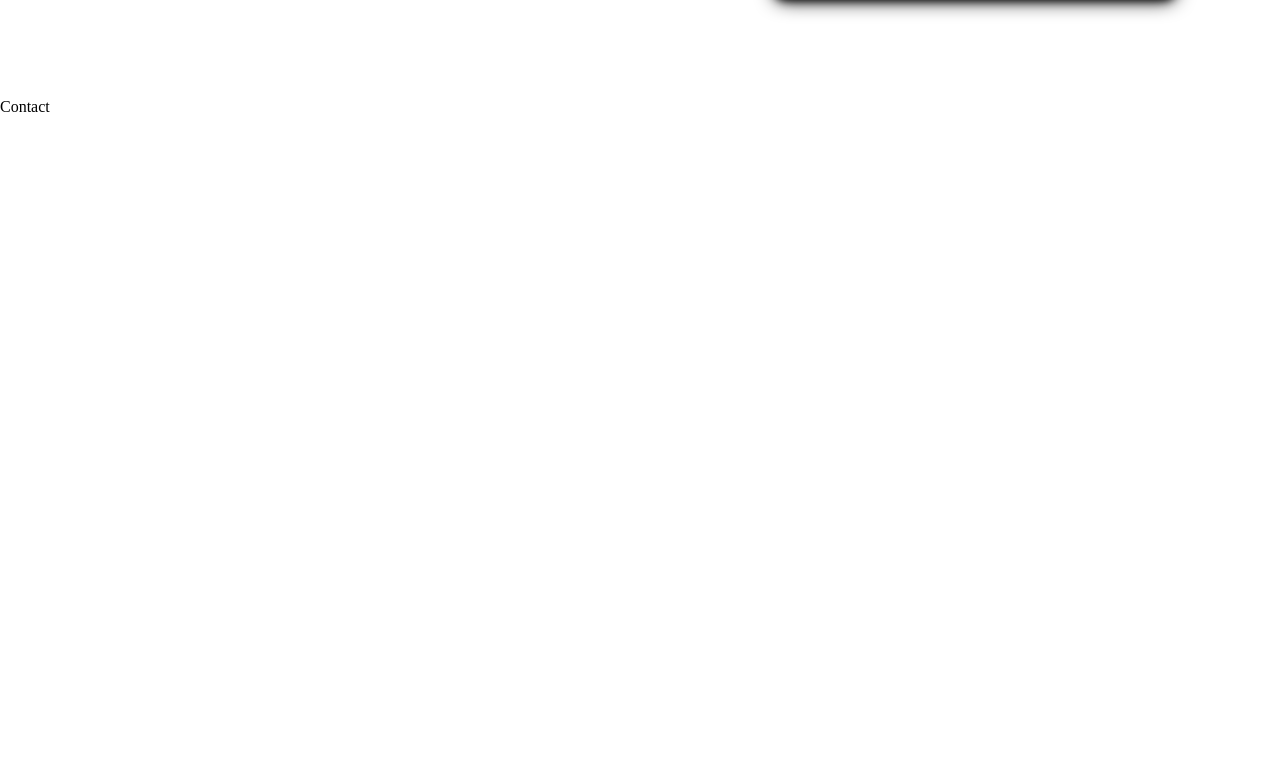
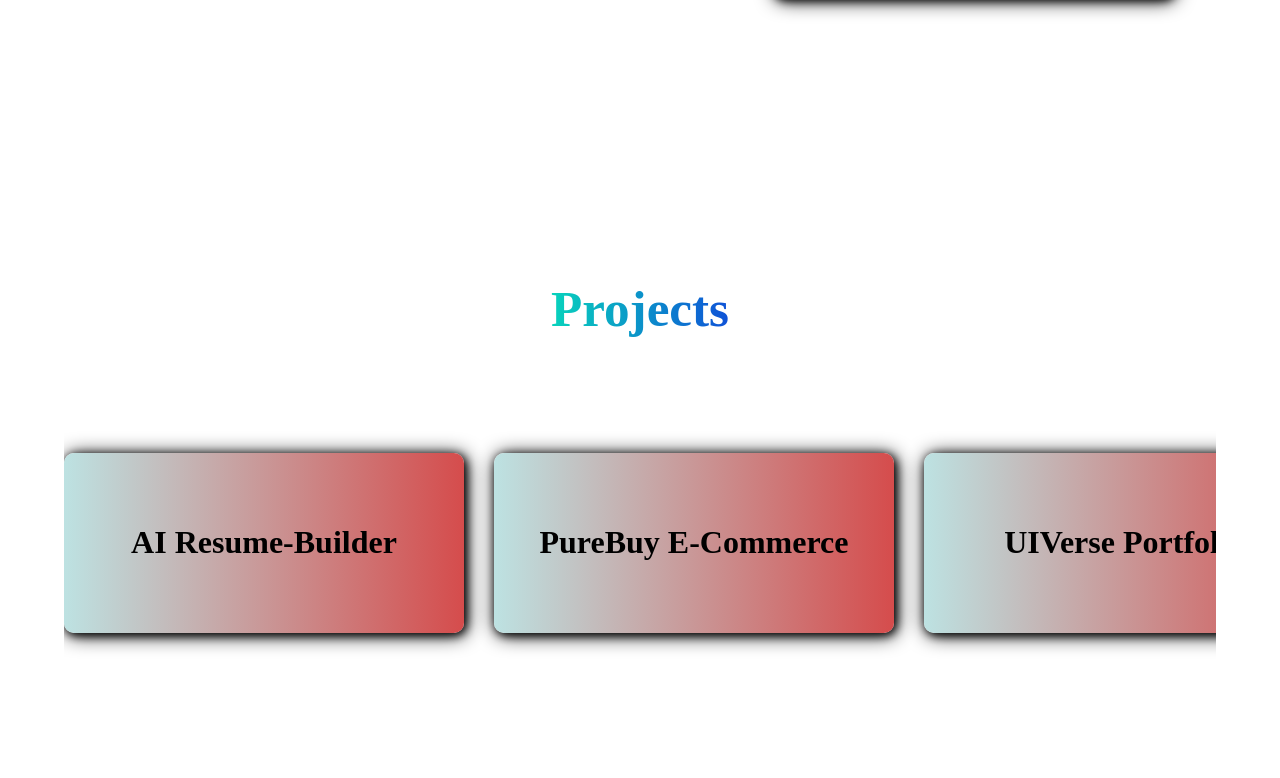
Before and after one commit to jharavi26/UIVerse-Ravikumar-s-Portfolio, a React (Vite) app in the folder portfolio/: page / in a window 1280 px wide. Shown: the part 1502-2280 px from the top of the page. Before the commit the page ends 1618 px from the top, so only its background shows below. Built offline with nearby package versions, Linux system fonts and the light colour scheme.

Commit message:
Implement Animation

```diff
--- a/portfolio/src/App.jsx
+++ b/portfolio/src/App.jsx
@@ -17,8 +17,6 @@ function App() {
       <Projects/>
       <Contact/>
 
-
-
     </div>
   )
 }
--- a/portfolio/src/components/Card/Card.css
+++ b/portfolio/src/components/Card/Card.css
@@ -13,6 +13,7 @@
   border-radius: 10px;
   transition: all 0.5s ease-in-out;
   cursor: pointer;
+  flex-shrink: 0;
 }
 
 .hovercard img{
--- a/portfolio/src/components/Contact/Contact.css
+++ b/portfolio/src/components/Contact/Contact.css
@@ -0,0 +1,17 @@
+#contact{
+  height: 100%;
+  width: 100%;
+  display: flex;
+}
+
+.leftside{
+  width: 50%;
+  height: 100vh;
+  display: flex;
+
+}
+
+.rightside{
+  width: 50%;
+  height: 100vh;
+}
--- a/portfolio/src/components/Contact/Contact.jsx
+++ b/portfolio/src/components/Contact/Contact.jsx
@@ -1,9 +1,18 @@
-import React from 'react'
+import React from 'react';
+import "./Contact.css";
+import contact from "../../assets/Contact.png"
 
 function Contact() {
   return (
-    <div>
-      Contact
+    <div id = "contact">
+      <div className='leftside'>
+        <img src = {contact} alt = "contact" />
+
+      </div>
+
+      <div className='rightside'>
+
+        </div>
 
     </div>
   )
--- a/portfolio/src/components/Home/Home.css
+++ b/portfolio/src/components/Home/Home.css
@@ -91,9 +91,16 @@
   font-size: 18px;
   margin-left: 20px;
   margin-top: 10px;
+  background: linear-gradient(to right ,blue ,  rgb(180, 12, 82) );
+  background-clip: text;
+  color: transparent;
+
 }
 
 .typing-effect{
   margin : 20px;
   font-size: 24px;
+  background: linear-gradient(to right ,blue ,  rgb(198, 21, 21) );
+  background-clip: text;
+  color: transparent;
 }
--- a/portfolio/src/components/Navbar/Navbar.jsx
+++ b/portfolio/src/components/Navbar/Navbar.jsx
@@ -9,7 +9,7 @@ function Navbar() {
       <ul className='desktop'>
         <Link to = "home" spy = {true} activeClass='active' smooth={true} duration={500}><li >Home</li></Link>
         <Link to = "about" spy = {true} activeClass='active' smooth={true} duration={500} ><li>About</li></Link>
-        <Link to = "project" spy = {true} activeClass='active' smooth={true} duration={500} ><li>Projects</li></Link>
+        <Link to = "projects" spy = {true} activeClass='active' smooth={true} duration={500} ><li>Projects</li></Link>
         <Link to = "contact" spy = {true} activeClass='active' smooth={true} duration={500} ><li>Contact</li></Link>
       </ul>
 
--- a/portfolio/src/components/Projects/Projects.css
+++ b/portfolio/src/components/Projects/Projects.css
@@ -0,0 +1,26 @@
+#projects{
+  height: 100vh;
+  width: 100%;
+  display: flex;
+  justify-content: center;
+  align-items: center;
+  flex-direction: column;
+  gap: 30px;
+}
+
+.tagline{
+  font-size: 4vmax;
+  background: linear-gradient(to right  , rgb(8, 211, 188) ,  rgb(15, 82, 215));
+  background-clip: text;
+  color: transparent;
+}
+
+.slidder{
+  width: 90%;
+  height: 350px;
+  display: flex;
+  align-items: center;
+  overflow-x: scroll;
+  gap: 30px;
+  scrollbar-width: none;
+}
--- a/portfolio/src/components/Projects/Projects.jsx
+++ b/portfolio/src/components/Projects/Projects.jsx
@@ -1,11 +1,22 @@
 import React from 'react';
 import "./Projects.css";
+import Card from '../Card/Card';
+import stack from "../../assets/stack.jpg"
+import soft from "../../assets/soft.jpg";
+import skill from "../../assets/skill.jpg"
 
 function Projects() {
   return (
     <div id = "projects">
-      <h1></h1>
+      <h1 className='tagline'>Projects</h1>
+      <div className='slidder'>
+      <Card title = "AI Resume-Builder" image = {stack} />
+      <Card title = "PureBuy E-Commerce" image = {skill}/>
+      <Card title= "UIVerse Portfolio" image = {soft}/>
+      <Card title= "To-Do" image = {soft}/>
 
+
+      </div>
 
     </div>
   )
```
Also changed, not shown: portfolio/src/assets/Contact.png (added).
